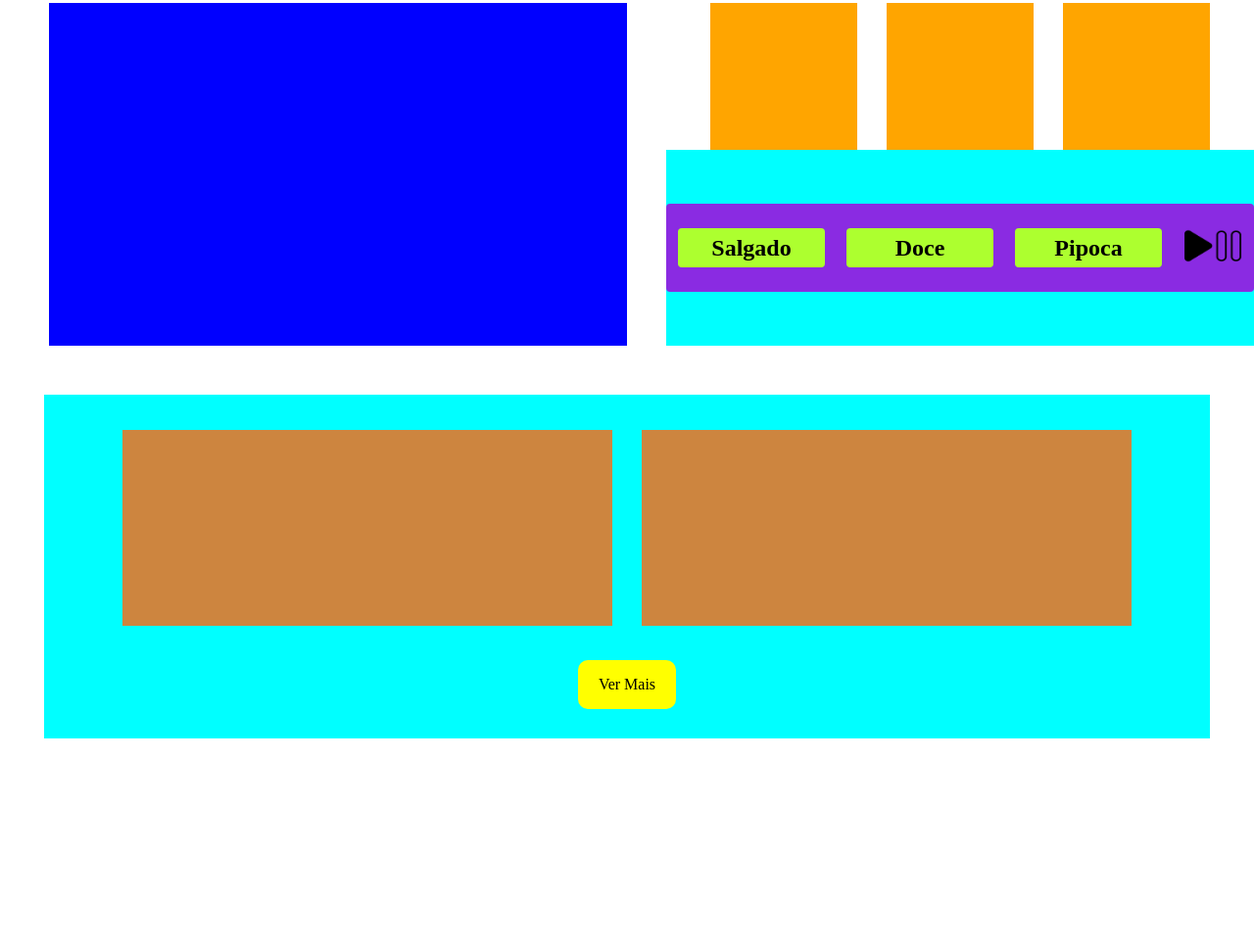
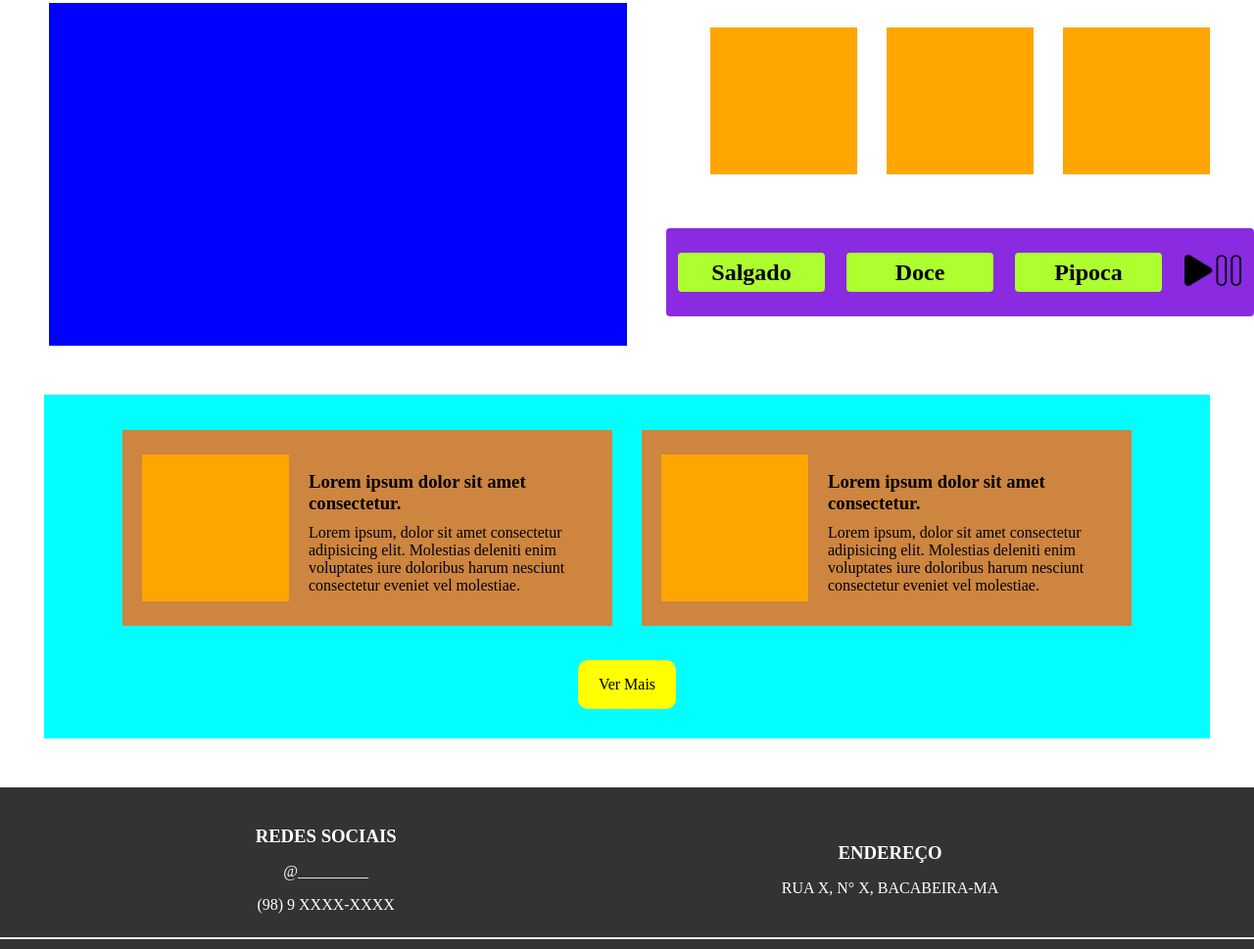
Before and after one commit to ItaloGVReis/sweetDreams, a website: page index.html in a window 1280 px wide. Shown: the part 761-1730 px from the top of the page at 98% size. Before the commit the page ends 1515 px from the top, so only its background shows below. Drawn offline with Linux system fonts and the light colour scheme.

Commit message:
primeira pagina

```diff
--- a/index.html
+++ b/index.html
@@ -83,11 +83,25 @@
                 <div class="problema">
 
                     <div class="comidas">
+                        <div class="photo"></div>
 
+                        <div>
+                            <h3 style="margin: 10px 0;">Lorem ipsum dolor sit amet consectetur.</h3>
+                        <p style="margin: 0;">Lorem ipsum, dolor sit amet consectetur adipisicing elit.
+                             Molestias deleniti enim voluptates iure doloribus harum nesciunt
+                              consectetur eveniet vel molestiae.</p>
+                        </div>
                     </div>
 
                     <div class="comidas">
+                        <div class="photo"></div>
 
+                        <div>
+                            <h3 style="margin: 10px 0;">Lorem ipsum dolor sit amet consectetur.</h3>
+                        <p style="margin: 0;">Lorem ipsum, dolor sit amet consectetur adipisicing elit.
+                             Molestias deleniti enim voluptates iure doloribus harum nesciunt
+                              consectetur eveniet vel molestiae.</p>
+                        </div>
                     </div>
                 </div>
 
@@ -96,18 +110,72 @@
                 </div>
 
                 <div class="chato">
+
                     <div class="comidasum">
+                        <div class="photo"></div>
 
+                        <div>
+                            <h3 style="margin: 10px 0;">Lorem ipsum dolor sit amet consectetur.</h3>
+                        <p style="margin: 0;">Lorem ipsum, dolor sit amet consectetur adipisicing elit.
+                             Molestias deleniti enim voluptates iure doloribus harum nesciunt
+                              consectetur eveniet vel molestiae.</p>
+                        </div>
                     </div>
+
                     <div class="comidasum">
+                        <div class="photo"></div>
 
+                        <div>
+                            <h3 style="margin: 10px 0;">Lorem ipsum dolor sit amet consectetur.</h3>
+                        <p style="margin: 0;">Lorem ipsum, dolor sit amet consectetur adipisicing elit.
+                             Molestias deleniti enim voluptates iure doloribus harum nesciunt
+                              consectetur eveniet vel molestiae.</p>
+                        </div>
                     </div>
-                    <div class="comidasum"></div>
-                    <div class="comidasum"></div>
+
+                    <div class="comidasum">
+                        <div class="photo"></div>
+
+                        <div>
+                            <h3 style="margin: 10px 0;">Lorem ipsum dolor sit amet consectetur.</h3>
+                        <p style="margin: 0;">Lorem ipsum, dolor sit amet consectetur adipisicing elit.
+                             Molestias deleniti enim voluptates iure doloribus harum nesciunt
+                              consectetur eveniet vel molestiae.</p>
+                        </div>
+                    </div>
+
+                    <div class="comidasum">
+                        <div class="photo"></div>
+
+                        <div>
+                            <h3 style="margin: 10px 0;">Lorem ipsum dolor sit amet consectetur.</h3>
+                        <p style="margin: 0;">Lorem ipsum, dolor sit amet consectetur adipisicing elit.
+                             Molestias deleniti enim voluptates iure doloribus harum nesciunt
+                              consectetur eveniet vel molestiae.</p>
+                        </div>
+                    </div>
                 </div>
             </div>
         </div>
+
     </main>
+
+    <footer class="footer">
+        <div class="footer-line"></div>
+            <div class="footer-content">
+                <div class="social-media">
+                    <h3>REDES SOCIAIS</h3>
+                    <p>@_________</p>
+                    <p>(98) 9 XXXX-XXXX</p>
+                </div>
+
+                <div class="address">
+                    <h3>ENDEREÇO</h3>
+                    <p>RUA X, N° X, BACABEIRA-MA</p>
+              </div>
+            </div>
+    </footer>
+
 </body>
 <script src="script.js"></script>
 </html>
--- a/script.js
+++ b/script.js
@@ -5,7 +5,7 @@ document.getElementById("verMais").addEventListener("click", function() {
     if (button.innerText === "Ver Mais") {
         // Mostra as divs comidasum com efeito
         comidasumElements.forEach(function(element) {
-            element.style.display = "block"; // Primeiro, garantir que estejam no layout
+            element.style.display = "flex"; // Primeiro, garantir que estejam no layout
             setTimeout(function() {
                 element.classList.add("show"); // Depois, aplicar a classe de transição
             }, 10); // Pequeno delay para acionar a transição
--- a/style.css
+++ b/style.css
@@ -29,7 +29,8 @@ body{
 }
 .ilustra{
     display: flex;
-    justify-content: space-between;
+    justify-content: center;
+    gap: 150px;
     align-items: center;
     height: 530px;
     width: 100%;
@@ -81,12 +82,14 @@ body{
     gap: 30px;
     align-items: center;
     justify-content: center;
+    height: 200px;
 }
 
 .photo{
     height: 150px;
     width: 150px;
     background-color: orange;
+    flex-shrink: 0;
 }
 .jeito{
     height: 350px;
@@ -95,9 +98,8 @@ body{
 }
 
 .buts{
-    height: 200px;
+    height: 150px;
     width: 100%;
-    background-color: aqua;
     display: flex;
     align-items: center;
     justify-content: center;
@@ -148,10 +150,16 @@ body{
 }
 
 .comidas {
+    display: flex;
     margin: 3% 10px; /* Adicionado margens para espaçamento adequado */
     height: 200px;
     width: 500px;
     background-color: peru;
+    align-items: center;
+    justify-content: space-between;
+    padding: 20px;
+    gap: 20px;
+    box-sizing: border-box;
 }
 
 .comidasum {
@@ -162,6 +170,11 @@ body{
     background-color: peru;
     opacity: 0; /* Inicialmente invisível */
     transition: opacity 0.5s ease-in-out; /* Animação de transição */
+    box-sizing: border-box;
+    align-items: center;
+    justify-content: space-between;
+    padding: 20px;
+    gap: 20px;
 }
 
 .comidasum.show {
@@ -196,3 +209,47 @@ body{
     align-items: center;
     gap: 10px;
 }
+
+.footer {
+    background-color: #333;
+    color: #fff;
+    padding: 20px 0;
+    text-align: center;
+    position: relative;
+    margin-top: 50px;
+}
+
+.footer-content {
+    display: flex;
+    justify-content: space-around;
+    align-items: center;
+    margin: 0 auto;
+    width: 90%;
+}
+
+.footer-content div {
+    margin: 0 20px;
+}
+
+.footer-content h3 {
+    margin-bottom: 10px;
+}
+
+.footer-line {
+    width: 100%;
+    height: 2px;
+    background-color: #fff;
+    position: absolute;
+    bottom: 10px;
+    left: 0;
+}
+
+@media (max-width: 600px) {
+    .footer-content {
+        flex-direction: column;
+    }
+
+    .footer-content div {
+        margin: 10px 0;
+    }
+}
```
